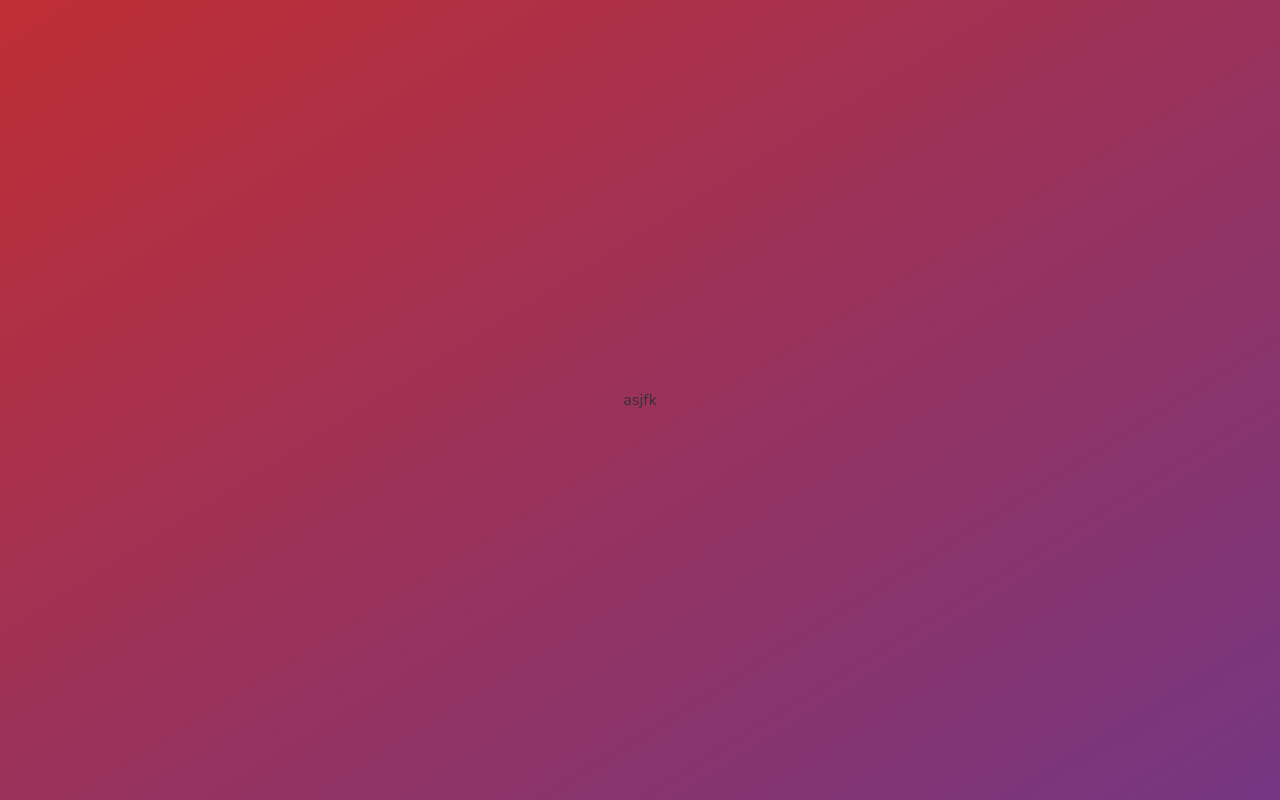
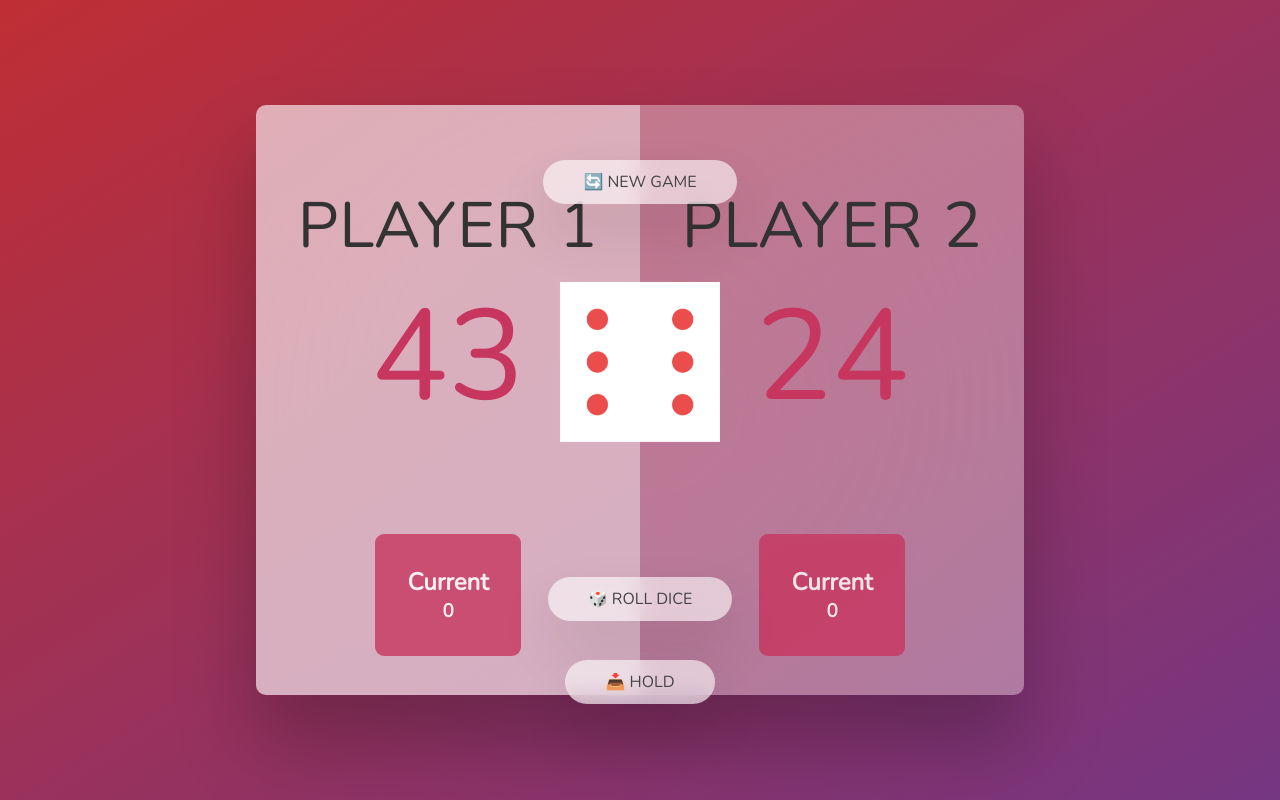
Before and after one commit to l0053R-451F/Pig-GameJS, a plain HTML site: page index.html in a window 1280 px wide. Drawn offline with nearby package versions, Linux system fonts and the light colour scheme.

Commit message:
front end

```diff
--- a/index.html
+++ b/index.html
@@ -8,6 +8,37 @@
     <title>Document</title>
 </head>
 <body>
-    asjfk
+    <main>
+        <section class="playerOne">
+            <div>
+                <h1 class="name">Player 1</h1>
+                <p class="score">43</p>
+            </div>
+            <div class="scoreCard">
+                <h1>Current</h1>
+                <h3>0</h3>
+            </div>
+        </section>
+
+        <section class="playerTwo">
+            <div>
+                <h1 class="name">Player 2</h1>
+                <p class="score">24</p>
+            </div>
+            <div>
+                <div class="scoreCard">
+                    <h1>Current</h1>
+                    <h3>0</h3>
+                </div>
+            </div>
+        </section>
+    </main>
+    <div class="middleSec">
+        <button class="btn newGame">🔄 New game</button>
+        <img src="./images/dice-6.png" alt="" class="dice">
+        <button class="btn rollDice" id="rolldice">🎲 Roll dice</button>
+        <button class="btn hold">📥 Hold</button>
+    </div>
 </body>
+<script src="./script.js"></script>
 </html>
--- a/script.js
+++ b/script.js
@@ -0,0 +1,3 @@
+let randNum = Math.floor((Math.random()*6) + 1);
+
+console.log(randNum);
--- a/style.css
+++ b/style.css
@@ -15,3 +15,100 @@ body {
     align-items: center;
     justify-content: center;
   }
+main{
+    position: relative;
+    width: 60%;
+    background-color: rgba(255, 255, 255, 0.35);
+    backdrop-filter: blur(200px);
+    filter: blur();
+    box-shadow: 0 3rem 5rem rgba(0, 0, 0, 0.25);
+    display: flex;
+    justify-content: space-between;
+    border-radius: 10px;
+    overflow: hidden;
+}
+main .playerOne{
+    padding-top: 10%;
+    display: flex;
+    flex-basis: 50%;
+    flex-direction: column;
+    justify-content: space-around;
+    align-items: center;
+    background: rgba(255, 255, 255, 0.4);
+    text-align: center;
+    padding-bottom: 5%;
+
+}
+.name{
+    font-size: 4rem;
+    text-transform: uppercase;
+    letter-spacing: 1px;
+    word-spacing: 2px;
+    font-weight: 300;
+}
+
+.score{
+    font-size: 8rem;
+    font-weight: 300;
+    color: #c7365f;
+    padding-bottom: 30%;
+}
+
+main .playerTwo{
+    padding-top: 10%;
+    display: flex;
+    flex-basis: 50%;
+    flex-direction: column;
+    justify-content: space-around;
+    align-items: center;
+    text-align: center;
+    padding-bottom: 5%;
+
+}
+.scoreCard{
+    background-color: #c7365f;
+    opacity: 0.8;
+    border-radius: 9px;
+    color: #fff;
+    padding: 2rem;
+    text-align: center;
+    transition: all 0.75s;
+}
+.middleSec{
+    position: absolute;
+    display: flex;
+    align-items: center;
+    top: 20%;
+    flex-direction: column;
+}
+.btn{
+    color: #444;
+    background: none;
+    border: none;
+    font-family: inherit;
+    font-size: 1rem;
+    text-transform: uppercase;
+    cursor: pointer;
+    font-weight: 400;
+    transition: all 0.2s;
+
+    background-color: white;
+    background-color: rgba(255, 255, 255, 0.6);
+    backdrop-filter: blur(10px);
+
+    padding: 0.7rem 2.5rem;
+    border-radius: 50rem;
+    box-shadow: 0 1.75rem 3.5rem rgba(0, 0, 0, 0.1);
+}
+.dice{
+    margin-top: 40%;
+    height: 10rem;
+    width: 10rem;
+}
+
+.rollDice{
+    margin-top: 70%;
+}
+.hold{
+    margin-top: 20%;
+}
```
Also changed, not shown: Untitled Diagram.drawio.png (added), images/dice-1.png (added), images/dice-2.png (added), images/dice-3.png (added), images/dice-4.png (added), images/dice-5.png (added), images/dice-6.png (added).
